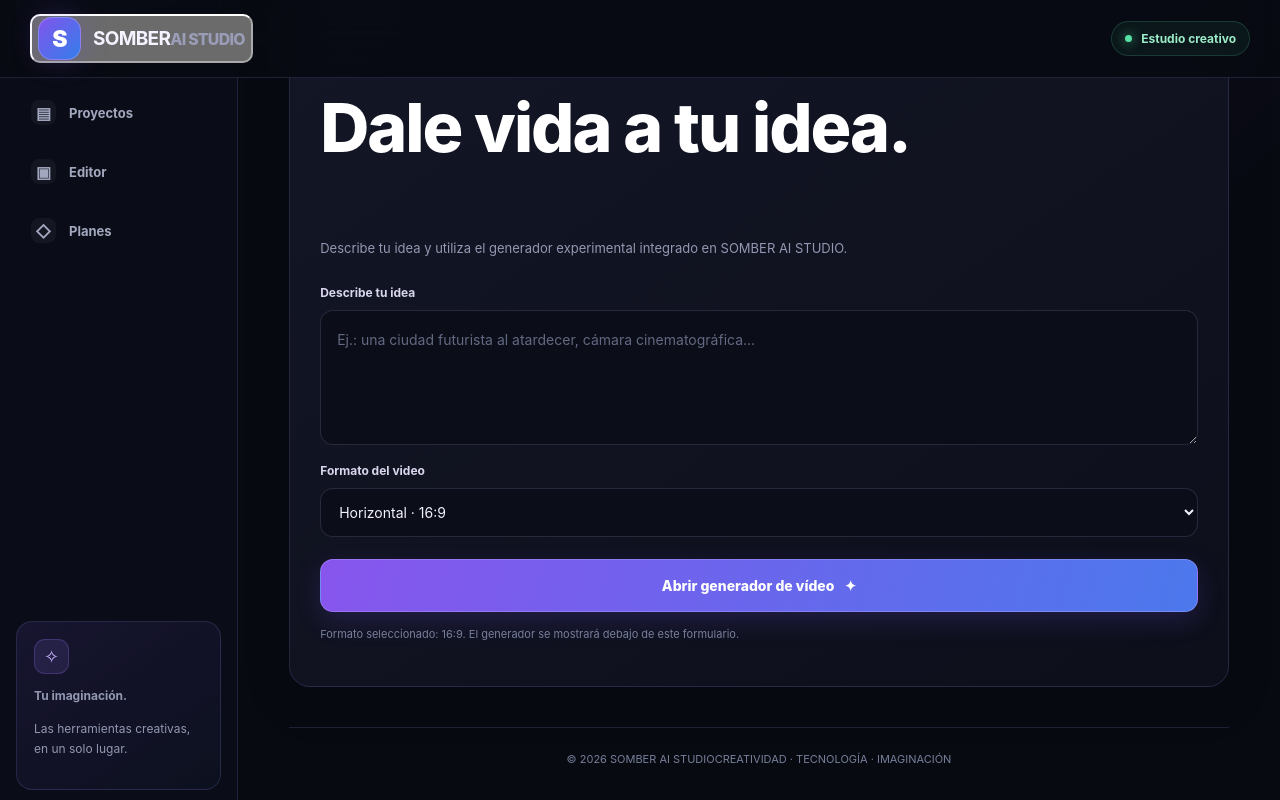
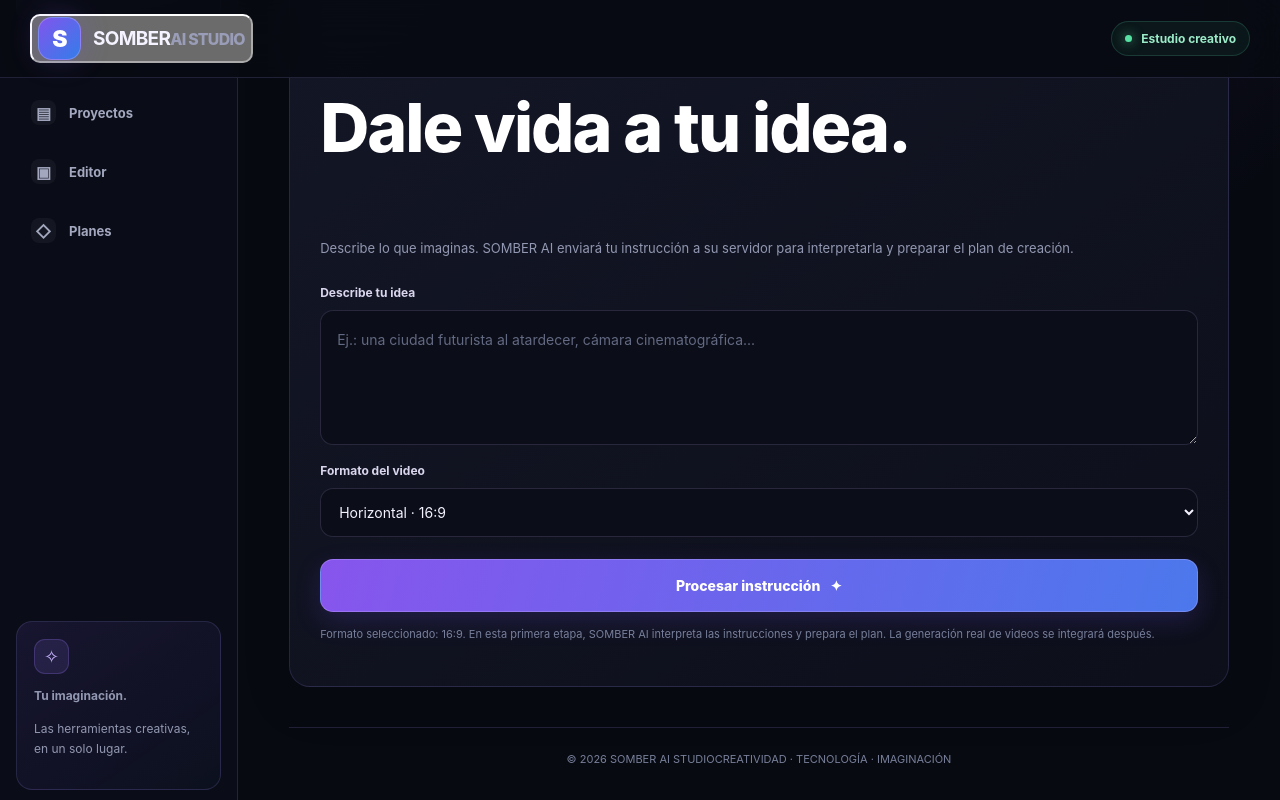
Before and after one commit to payple9105-arch/-SOMBER-AI-STUDIO, a React (Vite) app: page / in a window 1280 px wide. Both pictures are taken after a click on the button 440 px from the left and 823 px from the top of the page. Shown: the part 242-1042 px from the top of the page. Built offline with nearby package versions, Linux system fonts and the light colour scheme.

Commit message:
Update App.tsx

```diff
--- a/src/App.tsx
+++ b/src/App.tsx
@@ -1,4 +1,18 @@
 import { useState } from "react";
+
+type ApiResult = {
+  nombre?: string;
+  etapa?: number;
+  estado?: string;
+  instruccion?: Record<string, unknown>;
+  pasos?: string[];
+  resultado?: unknown;
+  avisos?: string[];
+  entorno?: Record<string, unknown>;
+};
+
+const API_URL = "https://somber-ai-studio-api.onrender.com";
+
 const sections = [
   "Inicio",
   "Crear video",
@@ -7,52 +21,106 @@ const sections = [
   "Editor",
   "Planes",
 ];
-const GENERATOR_URL = "https://6ed441078592c106c8.gradio.live/";
+
 export default function App() {
   const [activeSection, setActiveSection] = useState("Inicio");
   const [prompt, setPrompt] = useState("");
   const [format, setFormat] = useState("16:9");
   const [notice, setNotice] = useState("");
-  const [showGenerator, setShowGenerator] = useState(false);
-  function handleCreate() {
+  const [isGenerating, setIsGenerating] = useState(false);
+  const [apiResult, setApiResult] = useState<ApiResult | null>(null);
+
+  async function handleCreate() {
     if (!prompt.trim()) {
       setNotice("Escribe una descripción para comenzar.");
+      setApiResult(null);
       return;
     }
+
     setNotice("");
-    setShowGenerator(true);
+    setApiResult(null);
+    setIsGenerating(true);
+
+    const text = [
+      prompt.trim(),
+      `Formato solicitado: ${format}.`,
+      activeSection === "Anime"
+        ? "Estilo solicitado: anime."
+        : "",
+    ]
+      .filter(Boolean)
+      .join("\n");
+
+    try {
+      const response = await fetch(`${API_URL}/generate`, {
+        method: "POST",
+        headers: {
+          "Content-Type": "application/json",
+        },
+        body: JSON.stringify({ text }),
+      });
+
+      if (!response.ok) {
+        throw new Error(
+          `El servidor respondió con el código ${response.status}.`
+        );
       }
+
+      const data = (await response.json()) as ApiResult;
+
+      setApiResult(data);
+
+      if (data.estado === "error") {
+        setNotice(
+          "SOMBER AI recibió la solicitud, pero no pudo procesarla."
+        );
+      }
+    } catch (error) {
+      const message =
+        error instanceof Error
+          ? error.message
+          : "Error desconocido.";
+
+      setNotice(
+        `No pudimos conectar con SOMBER AI. ${message} Comprueba tu conexión e inténtalo de nuevo.`
+      );
+    } finally {
+      setIsGenerating(false);
+    }
+  }
+
   function openCreator(section: string) {
     setActiveSection(section);
     setNotice("");
-    setShowGenerator(false);
+    setApiResult(null);
   }
+
   return (
     <main className="app">
       <header className="topbar">
         <button
           className="brand"
-          onClick={() => {
-            setActiveSection("Inicio");
-            setShowGenerator(false);
-            setNotice("");
-          }}
+          onClick={() => openCreator("Inicio")}
           aria-label="Ir al inicio"
         >
           <span className="brand-mark">S</span>
+
           <span>
             <strong>SOMBER</strong>
             <small>AI STUDIO</small>
           </span>
         </button>
+
         <span className="status">
           <span className="status-dot" />
           Estudio creativo
         </span>
       </header>
+
       <div className="workspace">
         <aside className="sidebar">
           <p className="nav-label">WORKSPACE</p>
+
           {sections.map((section) => (
             <button
               key={section}
@@ -74,19 +142,28 @@ export default function App() {
                           ? "▣"
                           : "◇"}
               </span>
+
               {section}
             </button>
           ))}
+
           <div className="sidebar-note">
             <span className="note-icon">✧</span>
+
             <strong>Tu imaginación.</strong>
-            <p>Las herramientas creativas, en un solo lugar.</p>
+
+            <p>
+              Las herramientas creativas, en un solo lugar.
+            </p>
           </div>
         </aside>
+
         <section className="content">
           <div className="eyebrow">
-            SOMBER AI STUDIO <span>/</span> {activeSection.toUpperCase()}
+            SOMBER AI STUDIO <span>/</span>{" "}
+            {activeSection.toUpperCase()}
           </div>
+
           {activeSection === "Inicio" ? (
             <>
               <section className="hero">
@@ -94,15 +171,19 @@ export default function App() {
                   <div className="tag">
                     <span>✦</span> TU ESTUDIO CREATIVO CON IA
                   </div>
+
                   <h1>
                     Convierte tus ideas
                     <br />
                     en algo <span>extraordinario.</span>
                   </h1>
+
                   <p>
-                    Crea videos, genera imágenes y transforma tus historias
-                    en experiencias visuales con SOMBER AI STUDIO.
+                    Crea videos, genera imágenes y transforma tus
+                    historias en experiencias visuales con SOMBER AI
+                    STUDIO.
                   </p>
+
                   <button
                     className="primary-button"
                     onClick={() => openCreator("Crear video")}
@@ -110,18 +191,23 @@ export default function App() {
                     Empezar a crear <span>↗</span>
                   </button>
                 </div>
+
                 <div className="hero-art">
                   <div className="orbit orbit-one" />
                   <div className="orbit orbit-two" />
+
                   <div className="art-core">
                     <span>✳</span>
                   </div>
+
                   <div className="floating-card card-top">
                     <span className="mini-dot" />
                     Creatividad sin límites
                   </div>
+
                   <div className="floating-card card-bottom">
                     <span className="sparkle">✦</span>
+
                     <div>
                       <strong>AI CREATION</strong>
                       <small>Tu próxima gran idea</small>
@@ -129,38 +215,57 @@ export default function App() {
                   </div>
                 </div>
               </section>
+
               <div className="section-heading">
                 <div>
                   <h2>¿Qué quieres crear?</h2>
                   <p>Elige una herramienta para comenzar.</p>
                 </div>
               </div>
+
               <div className="tool-grid">
                 <button
                   className="tool-card"
                   onClick={() => openCreator("Crear video")}
                 >
                   <span className="tool-icon purple">▶</span>
+
                   <strong>Generar video</strong>
-                  <p>Convierte una idea o descripción en un video.</p>
+
+                  <p>
+                    Convierte una idea o descripción en un video.
+                  </p>
+
                   <span className="tool-arrow">↗</span>
                 </button>
+
                 <button
                   className="tool-card"
                   onClick={() => openCreator("Anime")}
                 >
                   <span className="tool-icon pink">✧</span>
+
                   <strong>Crear anime</strong>
-                  <p>Diseña personajes y escenas para tus historias.</p>
+
+                  <p>
+                    Diseña personajes y escenas para tus historias.
+                  </p>
+
                   <span className="tool-arrow">↗</span>
                 </button>
+
                 <button
                   className="tool-card"
                   onClick={() => openCreator("Editor")}
                 >
                   <span className="tool-icon blue">▣</span>
+
                   <strong>Editor creativo</strong>
-                  <p>Prepara tu espacio de trabajo audiovisual.</p>
+
+                  <p>
+                    Prepara tu espacio de trabajo audiovisual.
+                  </p>
+
                   <span className="tool-arrow">↗</span>
                 </button>
               </div>
@@ -171,20 +276,29 @@ export default function App() {
               <div className="tag">
                 <span>✦</span> HERRAMIENTA CREATIVA
               </div>
+
               <h1>
                 {activeSection === "Anime"
                   ? "Crea tu universo anime."
                   : "Dale vida a tu idea."}
               </h1>
+
               <p className="panel-description">
-                Describe tu idea y utiliza el generador experimental
-                integrado en SOMBER AI STUDIO.
+                Describe lo que imaginas. SOMBER AI enviará tu
+                instrucción a su servidor para interpretarla y preparar
+                el plan de creación.
               </p>
-              {!showGenerator ? (
-                <>
+
+              <form
+                onSubmit={(event) => {
+                  event.preventDefault();
+                  void handleCreate();
+                }}
+              >
                 <label className="field-label" htmlFor="prompt">
                   Describe tu idea
                 </label>
+
                 <textarea
                   id="prompt"
                   value={prompt}
@@ -197,90 +311,192 @@ export default function App() {
                       ? "Ej.: un guerrero anime bajo la lluvia, luces de neón..."
                       : "Ej.: una ciudad futurista al atardecer, cámara cinematográfica..."
                   }
+                  disabled={isGenerating}
+                  required
                 />
+
                 <label className="field-label" htmlFor="format">
                   Formato del video
                 </label>
+
                 <select
                   id="format"
                   value={format}
                   onChange={(event) => setFormat(event.target.value)}
+                  disabled={isGenerating}
                 >
                   <option value="16:9">Horizontal · 16:9</option>
                   <option value="9:16">Vertical · 9:16</option>
                   <option value="1:1">Cuadrado · 1:1</option>
                 </select>
+
                 <button
                   className="primary-button create-button"
-                    onClick={handleCreate}
+                  type="submit"
+                  disabled={isGenerating}
                 >
-                    Abrir generador de vídeo <span>✦</span>
+                  {isGenerating
+                    ? "Conectando con SOMBER AI..."
+                    : "Procesar instrucción"}
+
+                  <span>✦</span>
                 </button>
+              </form>
+
               {notice && (
                 <p className="notice" role="status">
                   {notice}
                 </p>
               )}
+
+              {isGenerating && (
+                <div
+                  className="notice"
+                  role="status"
+                  aria-live="polite"
+                >
+                  Enviando tu instrucción a SOMBER AI. La primera
+                  conexión puede tardar unos segundos mientras se
+                  activa el servidor.
+                </div>
+              )}
+
               <p className="helper">
-                    Formato seleccionado: {format}. El generador se mostrará
-                    debajo de este formulario.
+                Formato seleccionado: {format}. En esta primera etapa,
+                SOMBER AI interpreta las instrucciones y prepara el
+                plan. La generación real de videos se integrará después.
+              </p>
+
+              {apiResult && (
+                <section
+                  className="creator-result"
+                  aria-live="polite"
+                >
+                  <div className="section-heading">
+                    <div>
+                      <h2>Respuesta de SOMBER AI</h2>
+
+                      <p>
+                        El servidor ha recibido y procesado tu
+                        instrucción.
+                      </p>
+                    </div>
+
+                    <span className="status">
+                      {apiResult.estado || "Procesado"}
+                    </span>
+                  </div>
+
+                  <div className="result-summary">
+                    <h3>
+                      {apiResult.nombre || "SOMBER AI"}
+                    </h3>
+
+                    <p>
+                      Etapa {apiResult.etapa ?? 1}: interpretación
+                      y preparación del plan.
+                    </p>
+
+                    {apiResult.instruccion && (
+                      <>
+                        <h3>Instrucción interpretada</h3>
+
+                        <pre
+                          style={{
+                            whiteSpace: "pre-wrap",
+                            overflowWrap: "anywhere",
+                          }}
+                        >
+                          {JSON.stringify(
+                            apiResult.instruccion,
+                            null,
+                            2
+                          )}
+                        </pre>
+                      </>
+                    )}
+
+                    {apiResult.pasos &&
+                      apiResult.pasos.length > 0 && (
+                        <>
+                          <h3>Pasos previstos</h3>
+
+                          <ol>
+                            {apiResult.pasos.map((paso, index) => (
+                              <li key={`${paso}-${index}`}>
+                                {paso}
+                              </li>
+                            ))}
+                          </ol>
+                        </>
+                      )}
+
+                    {apiResult.avisos &&
+                      apiResult.avisos.length > 0 && (
+                        <>
+                          <h3>Información importante</h3>
+
+                          <ul>
+                            {apiResult.avisos.map(
+                              (aviso, index) => (
+                                <li key={`${aviso}-${index}`}>
+                                  {aviso}
+                                </li>
+                              )
+                            )}
+                          </ul>
+                        </>
+                      )}
+
+                    {apiResult.entorno &&
+                      typeof apiResult.entorno.motivo ===
+                        "string" && (
+                        <>
+                          <h3>Estado del motor</h3>
+
+                          <p>
+                            {apiResult.entorno.motivo}
                           </p>
                         </>
-              ) : (
-                <div className="embedded-generator">
-                  <div className="section-heading">
-                    <div>
-                      <h2>Generador de vídeo con IA</h2>
-                      <p>
-                        Escribe tu descripción en el generador y pulsa
-                        el botón para crear tu vídeo.
+                      )}
+
+                    {apiResult.resultado == null && (
+                      <p className="helper">
+                        Todavía no se ha generado un archivo de video.
+                        El motor audiovisual está pendiente de
+                        integración.
                       </p>
-                    </div>
-                  </div>
-                  <div
+                    )}
+
+                    <details>
+                      <summary>
+                        Ver respuesta técnica completa
+                      </summary>
+
+                      <pre
                         style={{
-                      width: "100%",
-                      minHeight: "650px",
-                      overflow: "hidden",
-                      borderRadius: "16px",
-                      border: "1px solid rgba(255,255,255,0.12)",
-                      background: "#171522",
+                          whiteSpace: "pre-wrap",
+                          overflowWrap: "anywhere",
                         }}
                       >
-                    <iframe
-                      title="Generador de vídeo SOMBER AI STUDIO"
-                      src={GENERATOR_URL}
-                      style={{
-                        display: "block",
-                        width: "100%",
-                        height: "650px",
-                        border: "0",
-                        background: "#171522",
-                      }}
-                      allow="clipboard-read; clipboard-write"
-                      loading="lazy"
-                    />
+                        {JSON.stringify(apiResult, null, 2)}
+                      </pre>
+                    </details>
                   </div>
-                  <p className="helper">
-                    Generador experimental. Debe estar activo para que
-                    puedas crear vídeos.
-                  </p>
-                  <button
-                    className="secondary-button"
-                    onClick={() => setShowGenerator(false)}
-                  >
-                    Volver al formulario
-                  </button>
-                </div>
+                </section>
               )}
             </section>
           ) : (
             <section className="empty-panel">
               <div className="empty-icon">✦</div>
+
               <h1>{activeSection}</h1>
+
               <p>
-                Estamos preparando esta sección para integrarla en tu estudio.
+                Estamos preparando esta sección para integrarla
+                en tu estudio.
               </p>
+
               <button
                 className="secondary-button"
                 onClick={() => openCreator("Inicio")}
@@ -289,9 +505,13 @@ export default function App() {
               </button>
             </section>
           )}
+
           <footer className="footer">
             <span>© 2026 SOMBER AI STUDIO</span>
-            <span>CREATIVIDAD · TECNOLOGÍA · IMAGINACIÓN</span>
+
+            <span>
+              CREATIVIDAD · TECNOLOGÍA · IMAGINACIÓN
+            </span>
           </footer>
         </section>
       </div>
```
Lines whose indentation alone changed are shown as unchanged.
